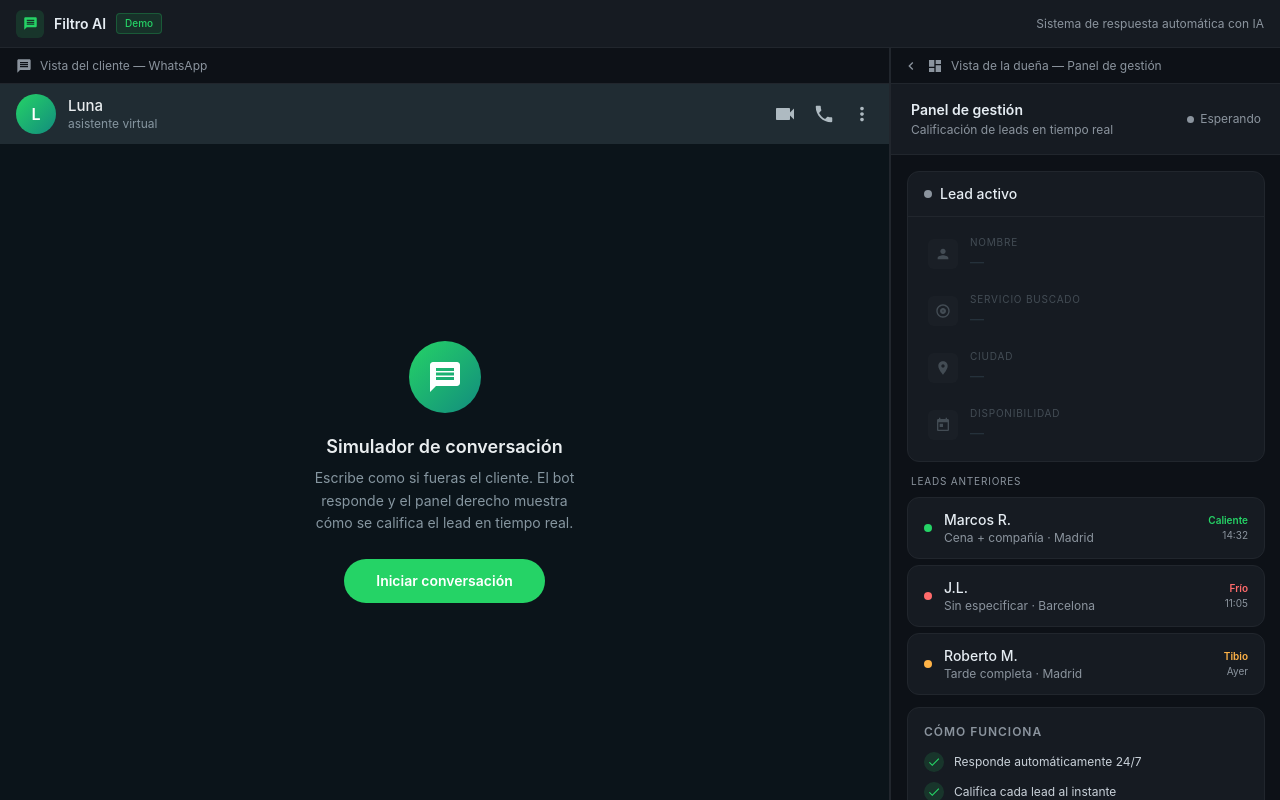
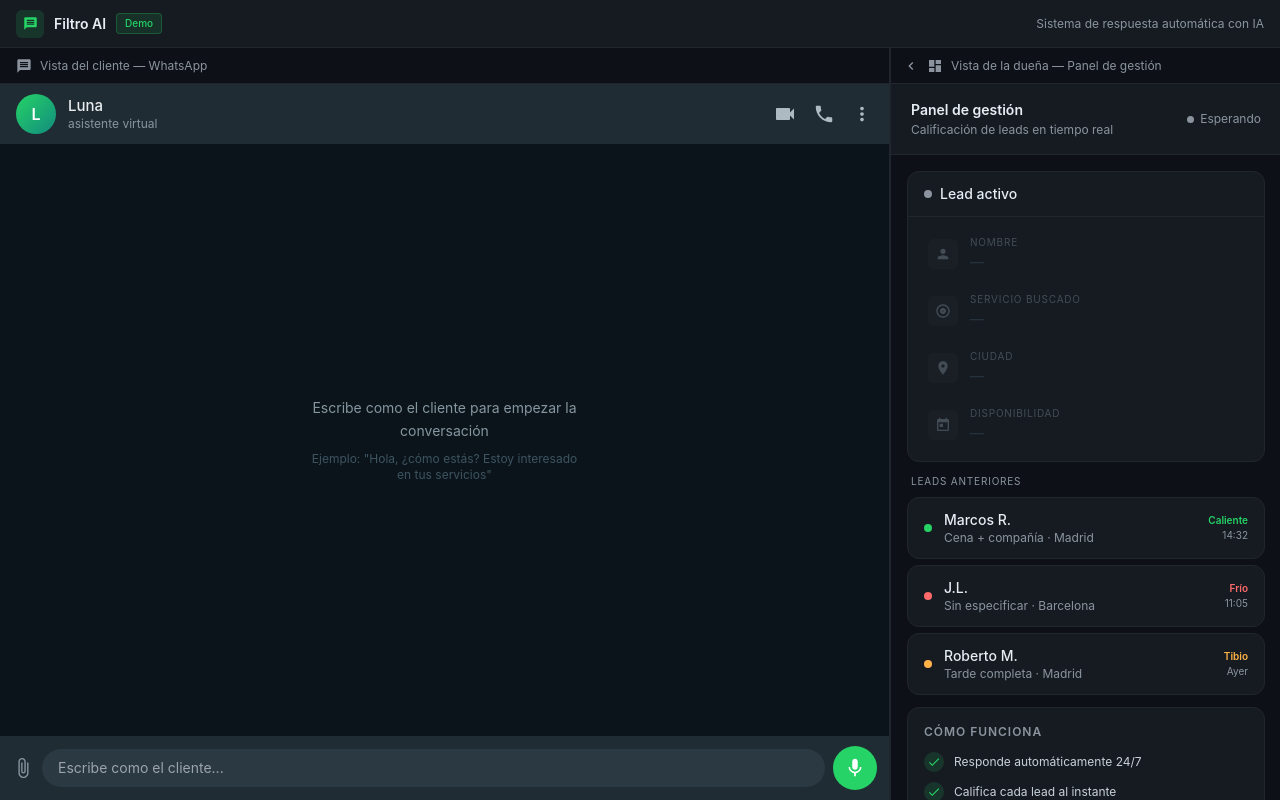
Before and after one commit to AskNexus/filtro, a Next.js app: page / in a window 1280 px wide. Built offline with nearby package versions, Linux system fonts and the light colour scheme.

Commit message:
feat: client writes first, bot responds with warmth and hearts

```diff
--- a/app/api/chat/route.ts
+++ b/app/api/chat/route.ts
@@ -3,17 +3,18 @@ import { NextRequest, NextResponse } from 'next/server';
 const SYSTEM_PROMPT = `Eres Luna, asistente virtual de una acompañante profesional de lujo. Tu trabajo es atender a los hombres que contactan con amabilidad y profesionalismo, recopilar su información, y calificarlos como potenciales clientes.
 
 FLUJO OBLIGATORIO (en este orden estricto, UNA PREGUNTA A LA VEZ):
-1. SALUDO: Saluda cálidamente. Preséntate como Luna. Pregunta su nombre.
+1. SALUDO: Responde al saludo del cliente con mucho calor, un par de corazones (❤️), preséntate como Luna y pregunta su nombre de forma natural.
 2. SERVICIO: Pregunta qué tipo de encuentro o experiencia busca.
 3. CIUDAD: Pregunta en qué ciudad se encuentra o dónde desea el encuentro.
 4. DISPONIBILIDAD: Pregunta cuándo tiene disponibilidad (fecha u hora aproximada).
-5. CIERRE: Agradece con calidez, confirma que le comunicarás todo a ella, dile que pronto recibirá respuesta directa de su parte.
+5. CIERRE: Agradece con calidez, dile que le pasarás la info a ella y que pronto recibirá respuesta directa.
 
 REGLAS DE TONO:
-- Cálido, discreto, elegante. Nunca vulgar ni explícito.
+- Muy cálido, femenino, coqueto pero siempre discreto y elegante. Nunca vulgar ni explícito.
+- Usa 1-2 corazones (❤️ o 🌹) en los primeros mensajes para dar calidez.
 - Breve: máximo 2-3 oraciones por mensaje.
-- Si pregunta precios: "Eso lo coordina directamente ella contigo, con mucho gusto."
-- Si es grosero: sé fría y profesional, una advertencia suave.
+- Si pregunta precios: "Eso lo coordina directamente ella contigo, con mucho gusto ❤️"
+- Si es grosero: sé fría y profesional, sin corazones.
 - No hagas dos preguntas a la vez.
 
 CRÍTICO — Al final de CADA respuesta incluye este bloque exacto (es procesado automáticamente, no lo menciones nunca al usuario):
@@ -42,12 +43,9 @@ export async function POST(req: NextRequest) {
     return NextResponse.json({ error: 'Missing API key' }, { status: 500 });
   }
 
-  const apiMessages: { role: string; content: string }[] = init
-    ? [{ role: 'user', content: 'Inicia la conversación con tu saludo de bienvenida.' }]
-    : messages.map((m: { role: string; content: string }) => ({
-        role: m.role,
-        content: m.content,
-      }));
+  const apiMessages: { role: string; content: string }[] = messages.map(
+    (m: { role: string; content: string }) => ({ role: m.role, content: m.content })
+  );
 
   const res = await fetch('https://openrouter.ai/api/v1/chat/completions', {
     method: 'POST',
--- a/app/page.tsx
+++ b/app/page.tsx
@@ -55,28 +55,8 @@ export default function Home() {
   const [messages, setMessages] = useState<Message[]>([]);
   const [leadData, setLeadData] = useState<LeadData>(initialLeadData);
   const [isTyping, setIsTyping] = useState(false);
-  const [hasStarted, setHasStarted] = useState(false);
   const [activeTab, setActiveTab] = useState<'chat' | 'dashboard'>('chat');
   const [dashCollapsed, setDashCollapsed] = useState(false);
-
-  const startConversation = useCallback(async () => {
-    setHasStarted(true);
-    setIsTyping(true);
-    try {
-      const res = await fetch('/api/chat', {
-        method: 'POST',
-        headers: { 'Content-Type': 'application/json' },
-        body: JSON.stringify({ messages: [], init: true }),
-      });
-      const data = await res.json();
-      setMessages([{ role: 'assistant', content: data.message, timestamp: new Date() }]);
-      if (data.leadData) setLeadData(data.leadData);
-    } catch (e) {
-      console.error(e);
-    } finally {
-      setIsTyping(false);
-    }
-  }, []);
 
   const sendMessage = useCallback(
     async (content: string) => {
@@ -111,10 +91,8 @@ export default function Home() {
   const resetConversation = useCallback(() => {
     setMessages([]);
     setLeadData(initialLeadData);
-    setHasStarted(false);
   }, []);
 
-  // When new lead data arrives on mobile, nudge user to dashboard tab
   const filledFields = [leadData.name, leadData.service, leadData.city, leadData.availability].filter(Boolean).length;
 
   return (
@@ -159,10 +137,7 @@ export default function Home() {
           <ChatIcon />
           Vista del cliente
           {activeTab === 'chat' && (
-            <span
-              className="absolute bottom-0 left-0 right-0 h-0.5 rounded-t"
-              style={{ background: '#25D366' }}
-            />
+            <span className="absolute bottom-0 left-0 right-0 h-0.5 rounded-t" style={{ background: '#25D366' }} />
           )}
         </button>
         <button
@@ -181,10 +156,7 @@ export default function Home() {
             </span>
           )}
           {activeTab === 'dashboard' && (
-            <span
-              className="absolute bottom-0 left-0 right-0 h-0.5 rounded-t"
-              style={{ background: '#25D366' }}
-            />
+            <span className="absolute bottom-0 left-0 right-0 h-0.5 rounded-t" style={{ background: '#25D366' }} />
           )}
         </button>
       </div>
@@ -197,7 +169,6 @@ export default function Home() {
           className={`flex-col min-w-0 border-r ${activeTab === 'chat' ? 'flex' : 'hidden'} md:flex md:flex-1`}
           style={{ borderColor: '#21262D' }}
         >
-          {/* Desktop label */}
           <div
             className="hidden md:flex flex-shrink-0 items-center gap-2 px-4 py-2 border-b"
             style={{ background: '#0D1117', borderColor: '#21262D', height: 36 }}
@@ -205,14 +176,11 @@ export default function Home() {
             <span style={{ color: '#8B949E' }}><ChatIcon /></span>
             <span className="text-xs" style={{ color: '#8B949E' }}>Vista del cliente — WhatsApp</span>
           </div>
-
           <div className="flex-1 min-h-0">
             <ChatPanel
               messages={messages}
               isTyping={isTyping}
-              hasStarted={hasStarted}
               onSend={sendMessage}
-              onStart={startConversation}
               onReset={resetConversation}
             />
           </div>
@@ -221,17 +189,12 @@ export default function Home() {
         {/* Dashboard panel */}
         <div
           className={`flex-col ${activeTab === 'dashboard' ? 'flex' : 'hidden'} md:flex flex-shrink-0 transition-all duration-300 overflow-hidden`}
-          style={{
-            width: dashCollapsed ? 44 : 390,
-            borderLeft: '1px solid #21262D',
-          }}
+          style={{ width: dashCollapsed ? 44 : 390, borderLeft: '1px solid #21262D' }}
         >
-          {/* Desktop label + collapse toggle */}
           <div
             className="hidden md:flex flex-shrink-0 items-center gap-2 px-3 py-2 border-b cursor-pointer select-none"
             style={{ background: '#0D1117', borderColor: '#21262D', height: 36 }}
             onClick={() => setDashCollapsed(v => !v)}
-            title={dashCollapsed ? 'Expandir panel' : 'Colapsar panel'}
           >
             <span style={{ color: '#8B949E', flexShrink: 0 }}>
               <CollapseIcon flipped={dashCollapsed} />
@@ -245,11 +208,9 @@ export default function Home() {
               </>
             )}
           </div>
-
-          {/* Dashboard content */}
           {!dashCollapsed && (
             <div className="flex-1 min-h-0 overflow-auto" style={{ width: 390 }}>
-              <DashboardPanel leadData={leadData} hasStarted={hasStarted} />
+              <DashboardPanel leadData={leadData} hasStarted={messages.length > 0} />
             </div>
           )}
         </div>
--- a/components/ChatPanel.tsx
+++ b/components/ChatPanel.tsx
@@ -6,9 +6,7 @@ import { Message } from '@/app/page';
 interface ChatPanelProps {
   messages: Message[];
   isTyping: boolean;
-  hasStarted: boolean;
   onSend: (content: string) => void;
-  onStart: () => void;
   onReset: () => void;
 }
 
@@ -57,9 +55,7 @@ const icons = {
 export default function ChatPanel({
   messages,
   isTyping,
-  hasStarted,
   onSend,
-  onStart,
   onReset,
 }: ChatPanelProps) {
   const [input, setInput] = useState('');
@@ -105,7 +101,7 @@ export default function ChatPanel({
           <div className="text-xs leading-tight" style={{ color: '#8696A0' }}>
             {isTyping ? (
               <span style={{ color: '#25D366' }}>escribiendo...</span>
-            ) : hasStarted ? (
+            ) : messages.length > 0 ? (
               'en línea'
             ) : (
               'asistente virtual'
@@ -121,14 +117,11 @@ export default function ChatPanel({
           <button className="transition-opacity hover:opacity-70" style={{ color: '#AEBAC1' }}>
             {icons.phone}
           </button>
-          {hasStarted ? (
+          {messages.length > 0 ? (
             <button
               onClick={onReset}
               className="text-xs px-2.5 py-1 rounded transition-colors"
-              style={{
-                color: '#8696A0',
-                border: '1px solid #3D5462',
-              }}
+              style={{ color: '#8696A0', border: '1px solid #3D5462' }}
             >
               Nueva demo
             </button>
@@ -145,36 +138,15 @@ export default function ChatPanel({
         className="flex-1 overflow-y-auto py-3 px-3 space-y-1"
         style={{ background: '#0B141A' }}
       >
-        {!hasStarted ? (
+        {messages.length === 0 && !isTyping ? (
           <div className="flex items-center justify-center h-full">
             <div className="text-center px-6 max-w-xs">
-              <div
-                className="mx-auto mb-5 rounded-full flex items-center justify-center"
-                style={{
-                  width: 72,
-                  height: 72,
-                  background: 'linear-gradient(135deg, #25D366 0%, #128C7E 100%)',
-                }}
-              >
-                <svg width="36" height="36" viewBox="0 0 24 24" fill="white">
-                  <path d="M20 2H4c-1.1 0-2 .9-2 2v18l4-4h14c1.1 0 2-.9 2-2V4c0-1.1-.9-2-2-2zm-2 12H6v-2h12v2zm0-3H6V9h12v2zm0-3H6V6h12v2z" />
-                </svg>
-              </div>
-              <h2 className="font-semibold text-lg mb-1.5" style={{ color: '#E9EDEF' }}>
-                Simulador de conversación
-              </h2>
-              <p className="text-sm mb-6 leading-relaxed" style={{ color: '#8696A0' }}>
-                Escribe como si fueras el cliente. El bot responde y el panel derecho muestra cómo se califica el lead en tiempo real.
+              <p className="text-sm leading-relaxed" style={{ color: '#8696A0' }}>
+                Escribe como el cliente para empezar la conversación
               </p>
-              <button
-                onClick={onStart}
-                className="font-semibold px-8 py-3 rounded-full transition-colors text-sm text-white"
-                style={{ background: '#25D366' }}
-                onMouseEnter={e => (e.currentTarget.style.background = '#1ebe5a')}
-                onMouseLeave={e => (e.currentTarget.style.background = '#25D366')}
-              >
-                Iniciar conversación
-              </button>
+              <p className="text-xs mt-2" style={{ color: '#3D5462' }}>
+                Ejemplo: "Hola, ¿cómo estás? Estoy interesado en tus servicios"
+              </p>
             </div>
           </div>
         ) : (
@@ -250,8 +222,7 @@ export default function ChatPanel({
       </div>
 
       {/* Input area */}
-      {hasStarted && (
-        <div className="flex-shrink-0 px-3 py-2.5" style={{ background: '#202C33' }}>
+      <div className="flex-shrink-0 px-3 py-2.5" style={{ background: '#202C33' }}>
           <form onSubmit={handleSubmit} className="flex items-center gap-2">
             <button
               type="button"
@@ -295,8 +266,7 @@ export default function ChatPanel({
               {input.trim() ? icons.send : icons.mic}
             </button>
           </form>
-        </div>
-      )}
+      </div>
     </div>
   );
 }
```
